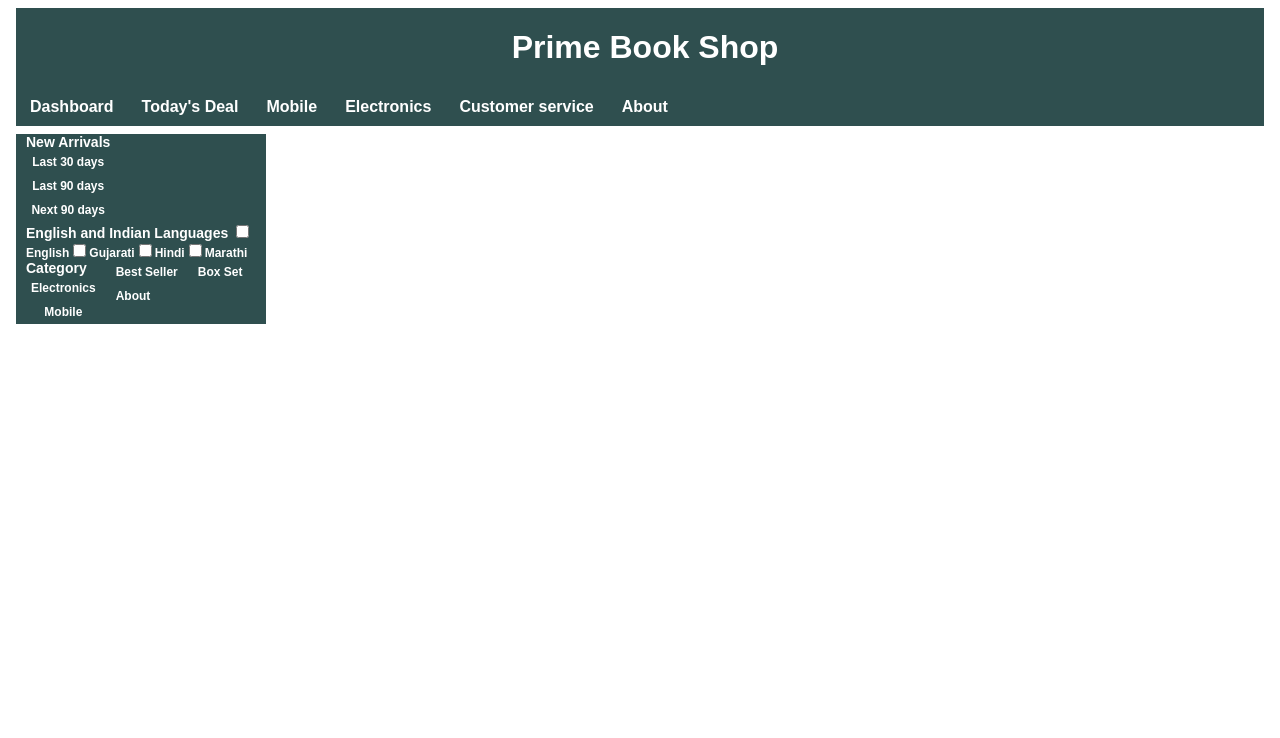
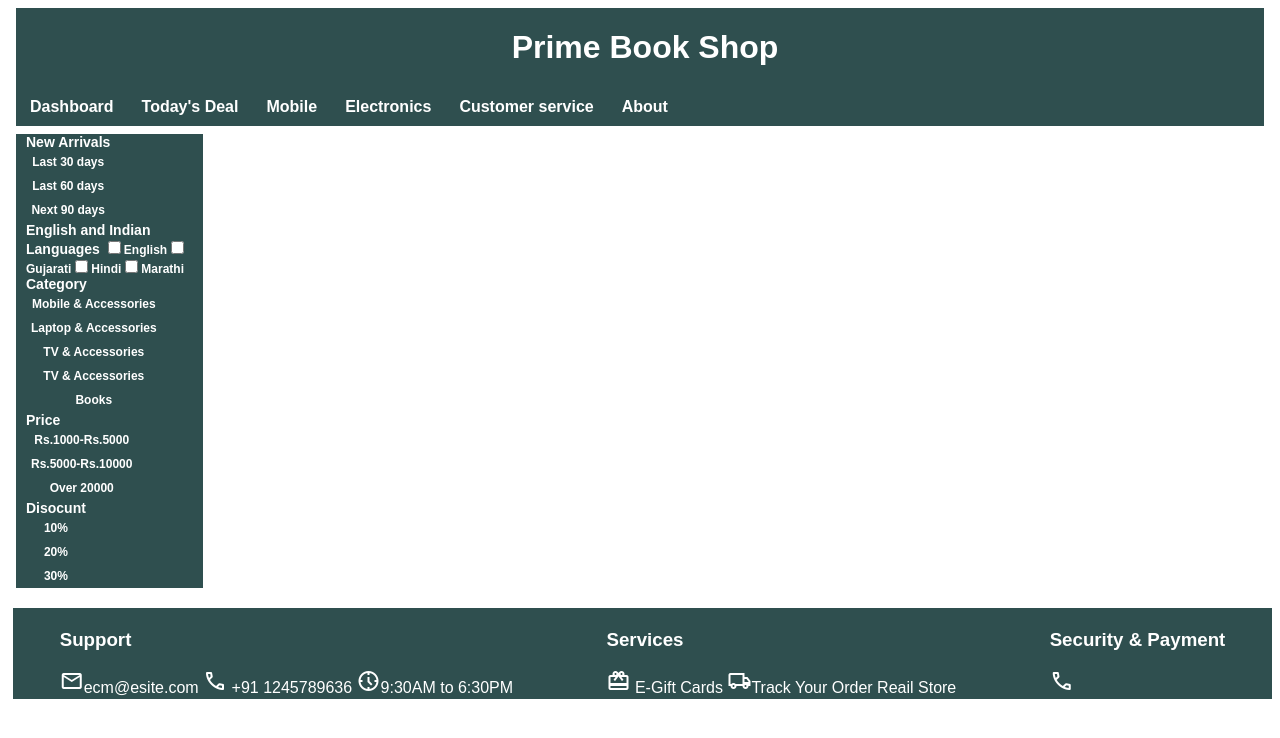
Before and after one commit to MiralKothari16/angular-training, an Angular app: page / in a window 1280 px wide. Shown: the top 738 px of the page. Built offline with nearby package versions, Linux system fonts and the light colour scheme.

Commit message:
Add head, Footer and Sidebar commponents

```diff
--- a/src/app/app.component.css
+++ b/src/app/app.component.css
@@ -0,0 +1,5 @@
+ *{
+    color: white;
+    font-family: sans-serif;
+
+ }
--- a/src/app/app.component.html
+++ b/src/app/app.component.html
@@ -4,3 +4,6 @@
 <app-sidebar>
 
 </app-sidebar>
+<app-footer>
+
+</app-footer>
--- a/src/app/footer/footer.component.css
+++ b/src/app/footer/footer.component.css
@@ -0,0 +1,17 @@
+.Cards{
+    display: grid;
+    place-items: center;
+    margin-top :20px;
+    margin-left: 5px;
+    grid-template-columns: repeat(3,auto);
+    /* grid-gap:rem; */
+    grid-template-columns: auto auto auto;
+    background-color: #2f4f4f;
+}
+.item{
+    /* margin :3px; */
+     /* width: 100px;  */
+    border-radius: 10px;
+    padding:2px;
+    display :block;
+}
--- a/src/app/footer/footer.component.html
+++ b/src/app/footer/footer.component.html
@@ -1 +1,25 @@
-<p>footer works!</p>
+<link rel="stylesheet" href="https://fonts.googleapis.com/css2?family=Material+Symbols+Outlined:opsz,wght,FILL,GRAD@20..48,100..700,0..1,-50..200" />
+<link rel="stylesheet" href="https://fonts.googleapis.com/css2?family=Material+Symbols+Outlined:opsz,wght,FILL,GRAD@48,400,0,0" />
+
+
+    <div class="Cards">
+    <div class="item">
+        <h3 class="Iheading">Support</h3>
+        <span class="material-symbols-outlined">Email</span>ecm@esite.com
+        <span class="material-symbols-outlined">call</span> +91 1245789636
+        <span class="material-symbols-outlined">nest_clock_farsight_analog</span>9:30AM to 6:30PM
+    </div>
+    <div class="item">
+        <h3 class="Iheading">Services </h3>
+
+        <span class="material-symbols-outlined">redeem</span> E-Gift Cards
+        <span class="material-symbols-outlined">local_shipping</span>Track Your Order
+        <span class="material-symbols-outlined"></span>Reail Store
+    </div>
+
+    <div class="item">
+        <h3 class="Iheading">Security & Payment</h3>
+
+        <span class="material-symbols-outlined">call</span>
+
+    </div>
--- a/src/app/sidebar/sidebar.component.css
+++ b/src/app/sidebar/sidebar.component.css
@@ -3,7 +3,7 @@
     font-size:12px;
 }
 .sidebar{
-    width: 20%;
+    width: 15%;
 }
 ul{
     display: block;
--- a/src/app/sidebar/sidebar.component.html
+++ b/src/app/sidebar/sidebar.component.html
@@ -1,38 +1,50 @@
 <!DOCTYPE html>
 <html lang="en">
+
 <head>
     <meta charset="UTF-8">
     <meta http-equiv="X-UA-Compatible" content="IE=edge">
     <meta name="viewport" content="width=<device-width>, initial-scale=1.0">
     <title>Document</title>
 </head>
+
 <body>
     <div class="sidebar">
         <ul>
             <li>New Arrivals
-                <a href="">Last 30 days</a>
-                <a href="">Last 90 days</a>
-                <a href="">Next 90 days</a>
+                <a href="#">Last 30 days</a>
+                <a href="#">Last 60 days</a>
+                <a href="#">Next 90 days</a>
             </li>
             <li>English and Indian Languages
-                <input type="checkbox" id="lang1" value="Engilsh"/>
+                <input type="checkbox" id="lang1" value="Engilsh" />
                 <label>English</label>
-                <input type="checkbox" id="lang1" value="Gujarati"/>
+                <input type="checkbox" id="lang1" value="Gujarati" />
                 <label>Gujarati</label>
-                <input type="checkbox" id="lang1" value="Hindi"/>
+                <input type="checkbox" id="lang1" value="Hindi" />
                 <label>Hindi</label>
-                <input type="checkbox" id="lang1" value="Marathi"/>
+                <input type="checkbox" id="lang1" value="Marathi" />
                 <label>Marathi</label>
             </li>
             <li>Category
-                <a href="">Electronics</a>
-                <a href="">Mobile</a>
+                <a href="">Mobile & Accessories</a>
+                <a href="">Laptop & Accessories</a>
+                <a href="">TV & Accessories</a>
+                <a href="">TV & Accessories</a>
+                <a href="">Books</a>
             </li>
-
-            <li><a href="">Best Seller</a></li>
-            <li><a href="">Box Set</a></li>
-            <li><a href="">About</a></li>
+            <li>Price
+                <a href="">Rs.1000-Rs.5000</a>
+                <a href="">Rs.5000-Rs.10000</a>
+                <a href="">Over 20000</a>
+            </li>
+            <li>Disocunt
+                <a href="">10%</a>
+                <a href="">20%</a>
+                <a href="">30%</a>
+            </li>
         </ul>
     </div>
 </body>
+
 </html>
```
